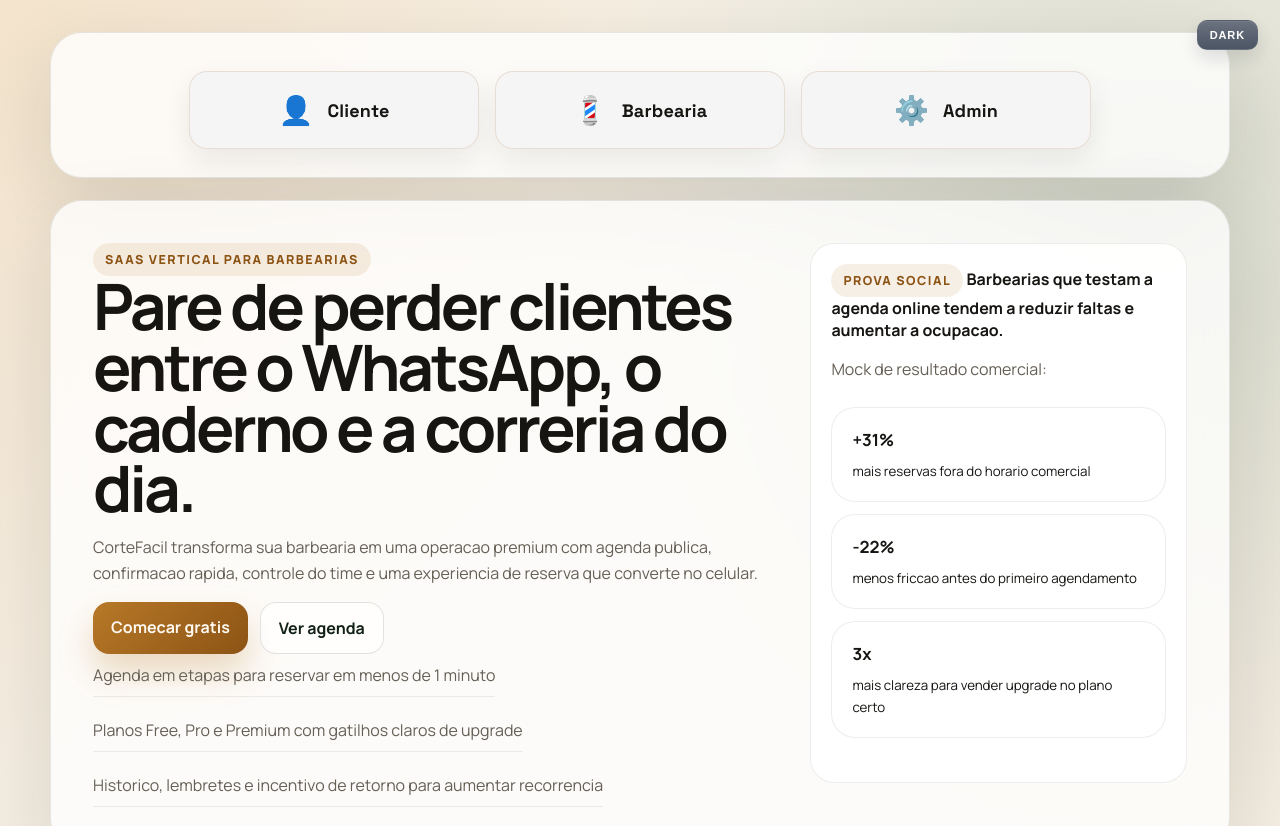
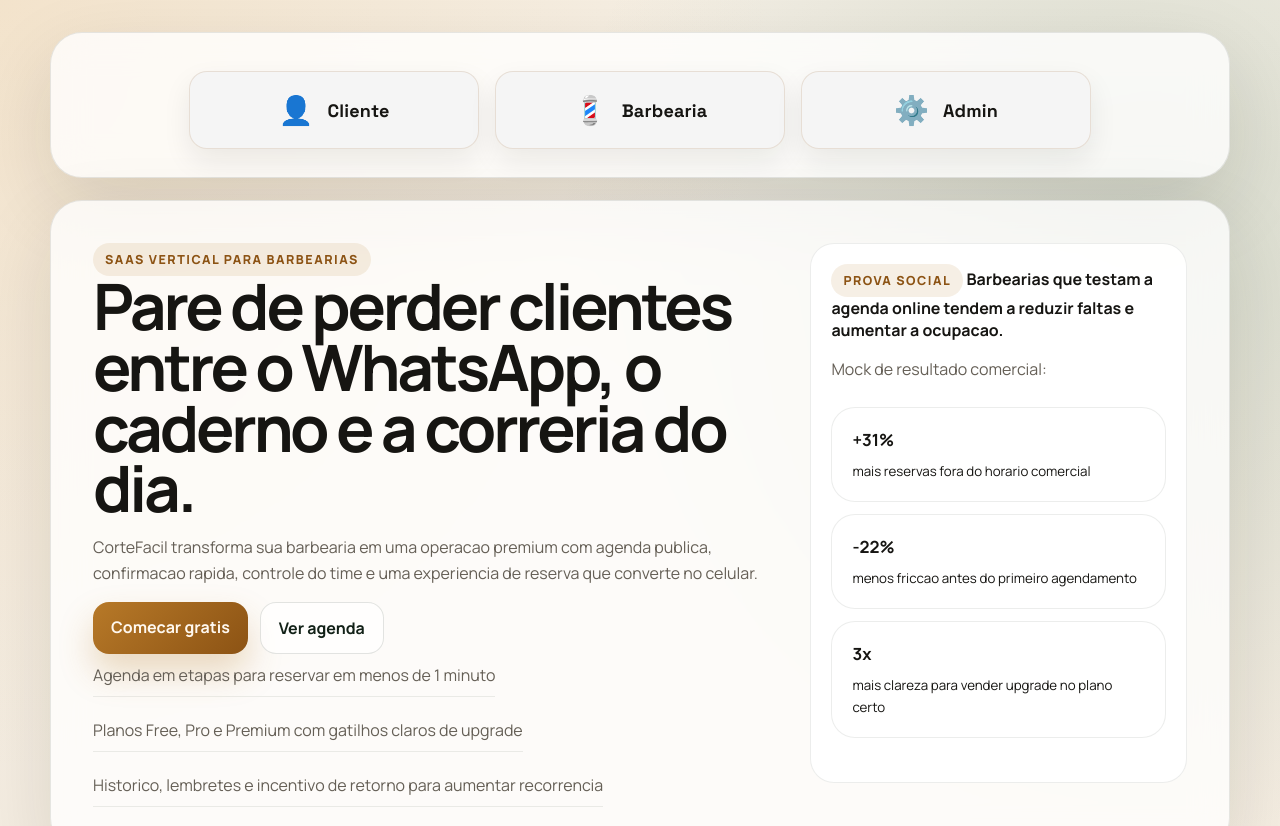
Before and after one commit to Raphaew1/Barber-saas, a website: page index.html in a window 1280 px wide. Shown: the top 826 px of the page. Drawn offline with Linux system fonts and the light colour scheme.

Commit message:
Remove landing theme toggle button

```diff
--- a/index.html
+++ b/index.html
@@ -11,8 +11,6 @@
   <link rel="stylesheet" href="/product.css">
 </head>
 <body class="portal-landing" data-app-entry="main">
-  <button id="theme-toggle" class="theme-toggle" type="button" aria-label="Alternar tema">Dark</button>
-
   <main class="product-site">
     <section class="portal-selector-shell" aria-label="Escolha de portal">
       <div class="portal-selector">
```
